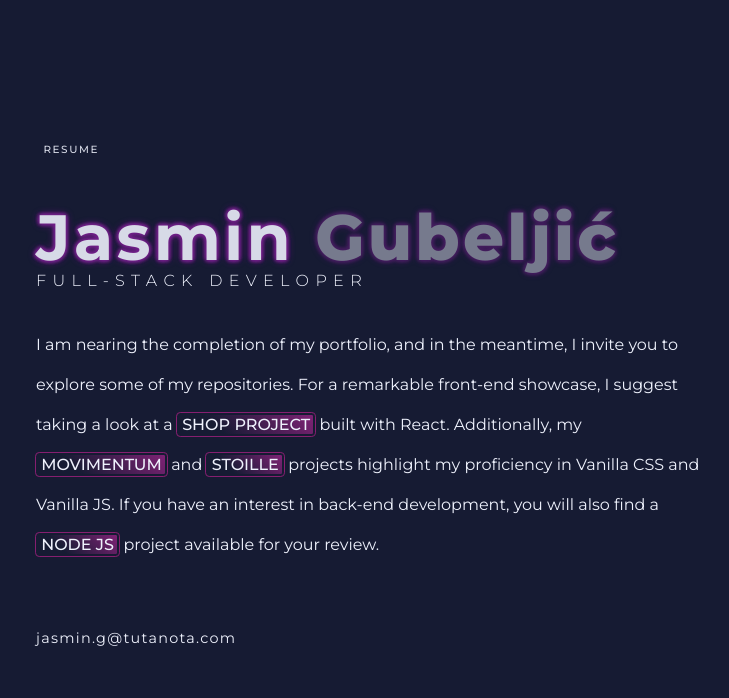
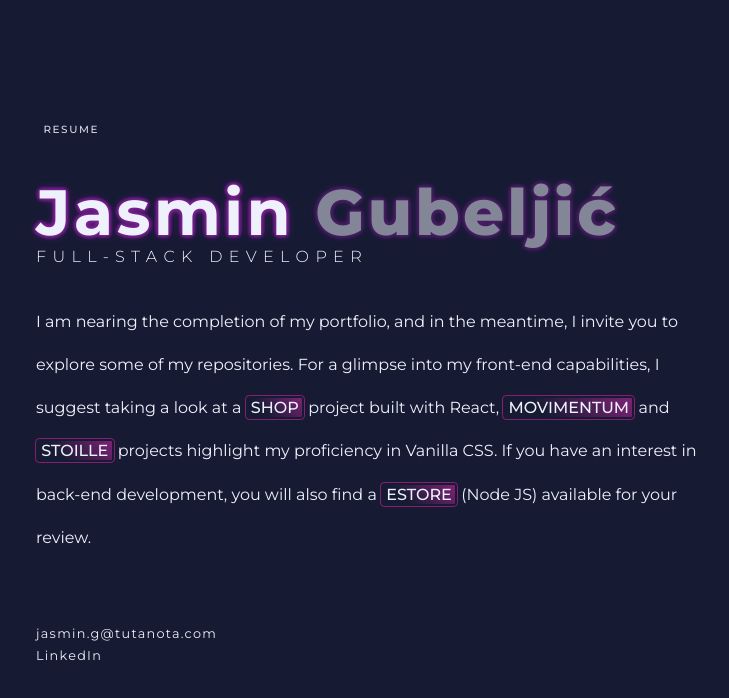
Before and after one commit to jasmingubeljic/jasmingubeljic.github.io, a Next.js app: page / in a window 1280 px wide. Shown: the top 698 px of the page, without its empty margins (266-995 px from the left). Built offline with nearby package versions, Linux system fonts and the light colour scheme.

Commit message:
fix: text copy, links, and resume file, add some layout tweaks

```diff
--- a/src/app/globals.css
+++ b/src/app/globals.css
@@ -76,12 +76,25 @@ footer {
 }
 
 footer ul {
+  font-size: 0.9rem;
   list-style: none;
-  font-size: 0.9rem;
 }
 
 footer li {
+  font-size: inherit;
   letter-spacing: 0.08rem;
+  line-height: 1.5;
+}
+
+footer li a {
+  font-size: 0.8rem;
+  color: var(--easy-text);
+  text-decoration: none;
+  letter-spacing: 0.08rem;
+}
+
+footer li a:hover {
+  opacity: 0.8;
 }
 
 #flickering-element {
--- a/src/app/layout.js
+++ b/src/app/layout.js
@@ -1,27 +1,14 @@
-import { Geist, Geist_Mono } from "next/font/google";
 import "./globals.css";
 
-const geistSans = Geist({
-  variable: "--font-geist-sans",
-  subsets: ["latin"],
-});
-
-const geistMono = Geist_Mono({
-  variable: "--font-geist-mono",
-  subsets: ["latin"],
-});
-
 export const metadata = {
-  title: "Jasmin Gubeljic",
+  title: "Jasmin Gubeljić",
   description: "Portfolio",
 };
 
 export default function RootLayout({ children }) {
   return (
     <html lang="en">
-      <body className={`${geistSans.variable} ${geistMono.variable}`}>
-        {children}
-      </body>
+      <body>{children}</body>
     </html>
   );
 }
--- a/src/app/page.js
+++ b/src/app/page.js
@@ -34,18 +34,18 @@ export default function Home() {
       <main>
         <p className={styles["about-me"]}>
           I am nearing the completion of my portfolio, and in the meantime, I
-          invite you to explore some of my repositories. For a remarkable
-          front-end showcase, I suggest taking a look at a{" "}
+          invite you to explore some of my repositories. For a glimpse into my
+          front-end capabilities, I suggest taking a look at a{" "}
           <a
             href="https://github.com/jasmingubeljic/estore-client"
             target="_blank"
             className={styles["repository-link"]}
           >
-            shop project
+            shop
           </a>{" "}
-          built with React. Additionally, my{" "}
+          project built with React,{" "}
           <a
-            href="https://github.com/jasmingubeljic/estore-client"
+            href="https://github.com/jasmingubeljic/movimentum"
             target="_blank"
             className={styles["repository-link"]}
           >
@@ -53,27 +53,34 @@ export default function Home() {
           </a>{" "}
           and{" "}
           <a
-            href="https://github.com/jasmingubeljic/estore-client"
+            href="https://github.com/jasmingubeljic/stoille"
             target="_blank"
             className={styles["repository-link"]}
           >
             Stoille
           </a>{" "}
-          projects highlight my proficiency in Vanilla CSS and Vanilla JS. If
-          you have an interest in back-end development, you will also find a{" "}
+          projects highlight my proficiency in Vanilla CSS. If you have an
+          interest in back-end development, you will also find a{" "}
           <a
             href="https://github.com/jasmingubeljic/estore-server"
             target="_blank"
             className={styles["repository-link"]}
           >
-            Node JS
+            eStore
           </a>{" "}
-          project available for your review.
+          (Node JS) available for your review.
         </p>
       </main>
       <footer>
         <ul>
-          <li>jasmin.g@tutanota.com</li>
+          <li>
+            <a href="mailto: jasmin.g@tutanota.com">jasmin.g@tutanota.com</a>
+          </li>
+          <li>
+            <a href="https://linkedin.com/in/jasmin-gubeljic" target="_blank">
+              LinkedIn
+            </a>
+          </li>
         </ul>
       </footer>
     </div>
--- a/src/app/page.module.css
+++ b/src/app/page.module.css
@@ -25,8 +25,8 @@
   letter-spacing: 0.2rem;
   font-size: 4rem;
   font-weight: bold;
-  opacity: 0.9;
-  line-height: 1;
+  opacity: 1;
+  line-height: 0.85;
 }
 
 .last-name {
@@ -35,8 +35,9 @@
 }
 
 .profession-heading {
+  margin: 0.5rem 0;
   text-transform: uppercase;
-  line-height: 1.5;
+  line-height: 1.3;
   letter-spacing: 0.4rem;
   font-size: 1rem;
   font-weight: 300;
@@ -44,5 +45,5 @@
 }
 
 .about-me {
-  line-height: 2.5;
+  line-height: 2.7;
 }
```
Also changed, not shown: 1 other file (tests, documents, lock files or other folders).
